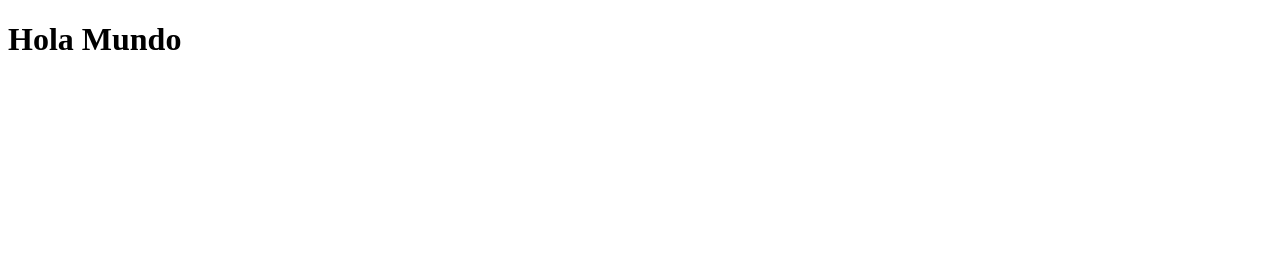
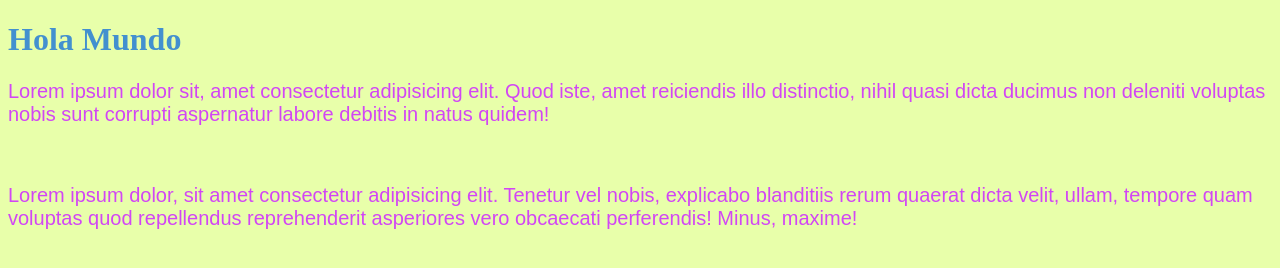
Before and after one commit to LaYer61/pagina_ejemplo.github.io, a plain HTML site: page Pagina/prueba.html in a window 1280 px wide. Drawn offline with Linux system fonts and the light colour scheme.

Commit message:
Se crea nueva rama styles, se cambia el estilo de la pagina y se agrega texto

```diff
--- a/Pagina/css.css
+++ b/Pagina/css.css
@@ -1,3 +1,11 @@
-h1 {
-    color: blue;
+h1{
+    color: rgb(67, 144, 207);
 }
+html {
+    background-color: rgb(232, 255, 170);
+}
+p {
+    font-family: Arial, Helvetica, sans-serif;
+    font-size: 20px;
+    color: rgb(210, 70, 245);
+}
--- a/Pagina/prueba.html
+++ b/Pagina/prueba.html
@@ -4,8 +4,12 @@
     <meta charset="UTF-8">
     <meta name="viewport" content="width=device-width, initial-scale=1.0">
     <title>Hola Mundo</title>
+    <link rel="stylesheet" href="css.css">
 </head>
 <body>
     <h1>Hola Mundo</h1>
+    <p>Lorem ipsum dolor sit, amet consectetur adipisicing elit. Quod iste, amet reiciendis illo distinctio, nihil quasi dicta ducimus non deleniti voluptas nobis sunt corrupti aspernatur labore debitis in natus quidem!</p>
+    <br>
+    <p>Lorem ipsum dolor, sit amet consectetur adipisicing elit. Tenetur vel nobis, explicabo blanditiis rerum quaerat dicta velit, ullam, tempore quam voluptas quod repellendus reprehenderit asperiores vero obcaecati perferendis! Minus, maxime!</p>
 </body>
 </html>
```
